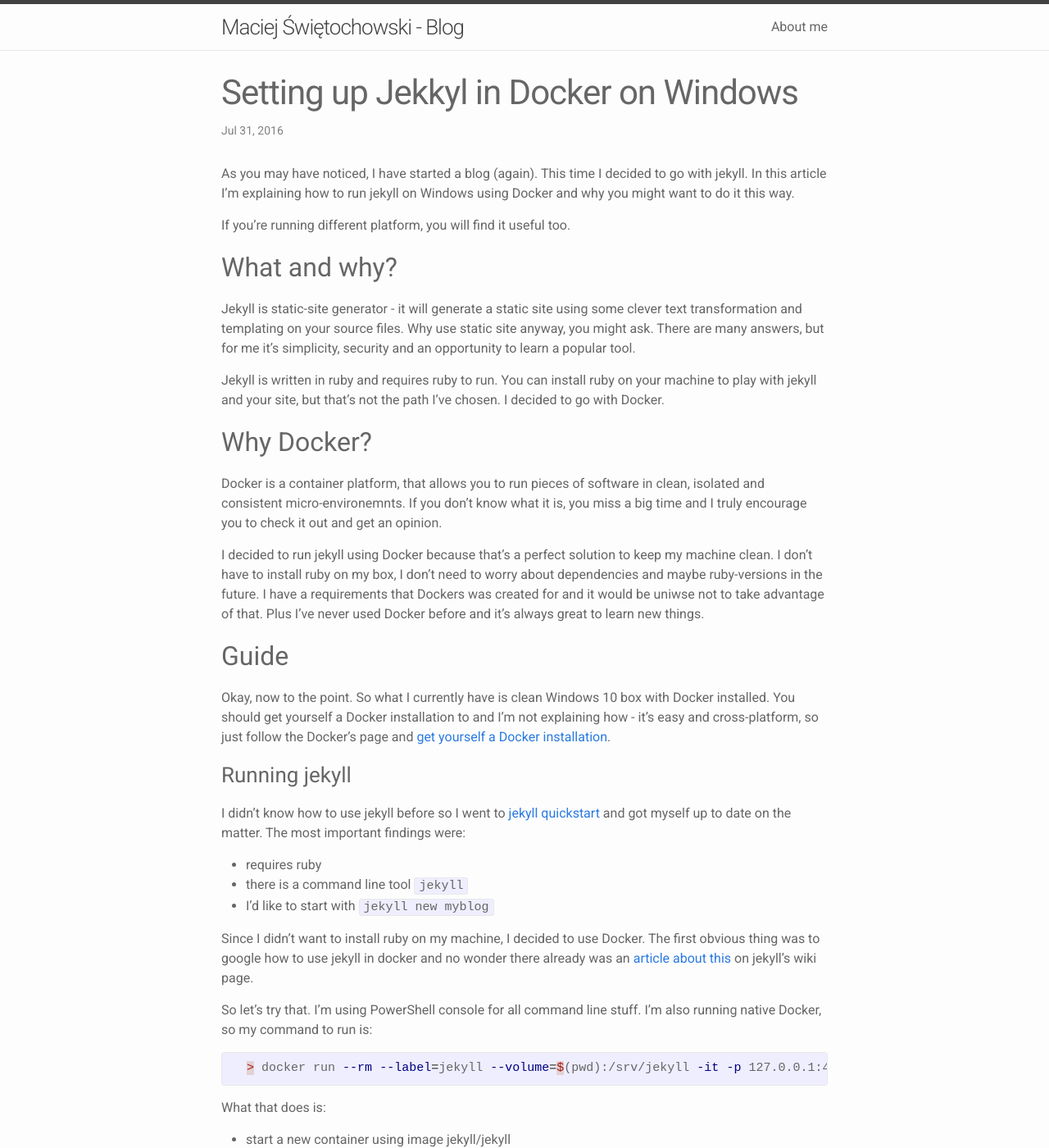
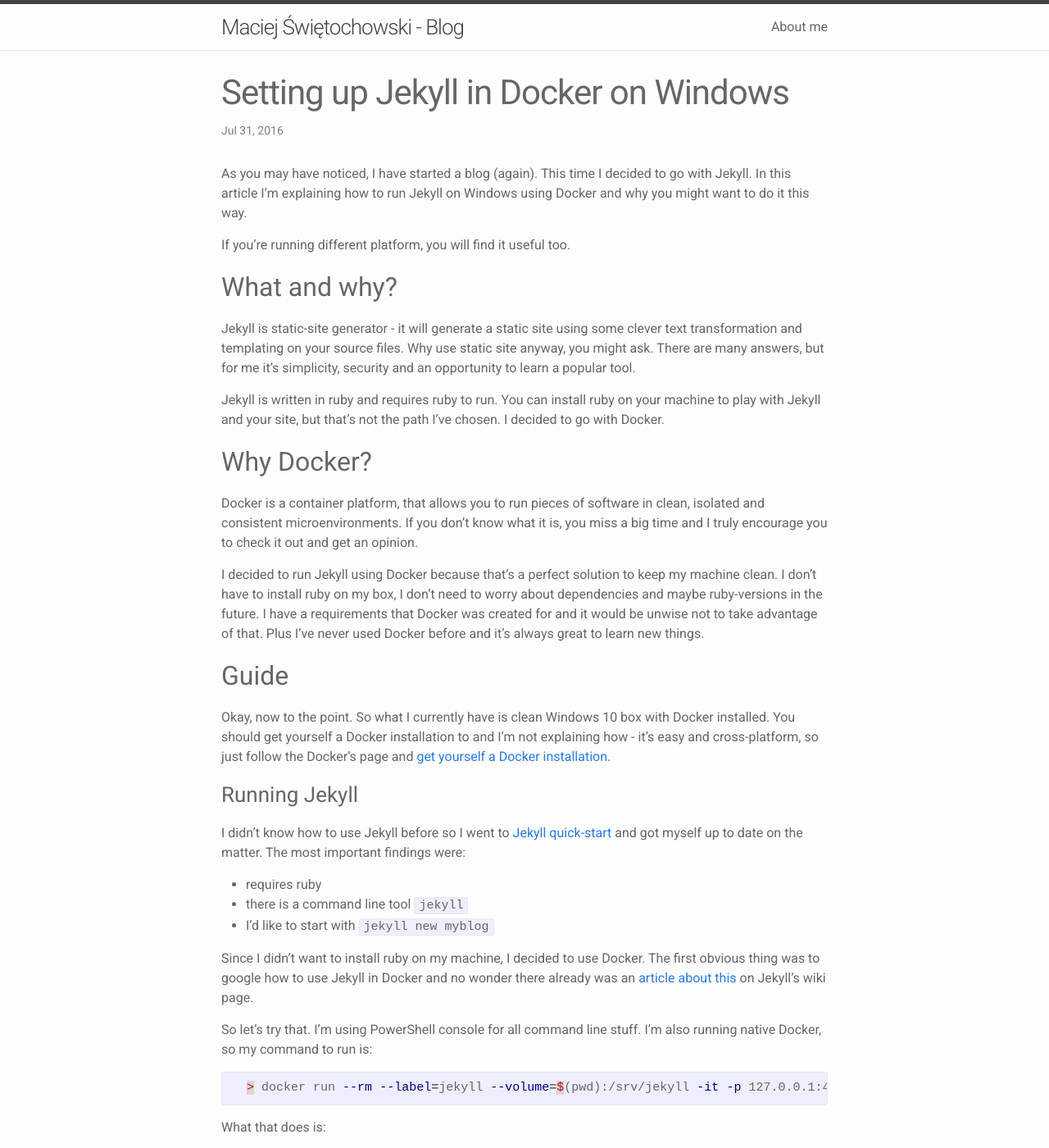
Before and after one commit to mswietochowski/mswietochowski.github.io, a Jekyll site: the page built from _posts/2016-07-31-Setting-up-jekyll-locally-with-docker.md, in a window 1280 px wide and 1400 px high. Shown: the whole window at 82% size. Built offline with Jekyll 4.4.1, drawn with Linux system fonts in a browser that asks for light colours; comment, search, counter and statistics services are not loaded; some of the changed text lies outside the part shown.

Commit message:
Spell checked first post

```diff
--- a/_posts/2016-07-31-Setting-up-jekyll-locally-with-docker.md
+++ b/_posts/2016-07-31-Setting-up-jekyll-locally-with-docker.md
@@ -1,11 +1,11 @@
 ---
-title: Setting up Jekkyl in Docker on Windows
+title: Setting up Jekyll in Docker on Windows
 layout: post
 comments: true
 ---
 
 As you may have noticed, I have started a blog (again). This time I decided to go
-with jekyll. In this article I'm explaining how to run jekyll on Windows using Docker
+with Jekyll. In this article I'm explaining how to run Jekyll on Windows using Docker
 and why you might want to do it this way.
 
 If you're running different platform, you will find it useful too.
@@ -20,19 +20,19 @@
 an opportunity to learn a popular tool.
 
 Jekyll is written in ruby and requires ruby to run. You can install ruby
-on your machine to play with jekyll and your site, but that's not the path I've chosen.
+on your machine to play with Jekyll and your site, but that's not the path I've chosen.
 I decided to go with Docker.
 
 ## Why Docker?
 
 Docker is a container platform, that allows you to run pieces of software in clean,
-isolated and consistent micro-environemnts. If you don't know what it is, you miss
+isolated and consistent microenvironments. If you don't know what it is, you miss
 a big time and I truly encourage you to check it out and get an opinion.
 
-I decided to run jekyll using Docker because that's a perfect solution to keep
+I decided to run Jekyll using Docker because that's a perfect solution to keep
 my machine clean. I don't have to install ruby on my box, I don't need to
 worry about dependencies and maybe ruby-versions in the future. I have a requirements
-that Dockers was created for and it would be uniwse not to take advantage of that.
+that Docker was created for and it would be unwise not to take advantage of that.
 Plus I've never used Docker before and it's always great to learn new things.
 
 ## Guide
@@ -42,10 +42,10 @@
 explaining how - it's easy and cross-platform, so just follow the Docker's page
 and [get yourself a Docker installation](http://www.docker.com/products/overview).
 
-### Running jekyll
+### Running Jekyll
 
-I didn't know how to use jekyll before so I went to
-[jekyll quickstart](https://jekyllrb.com/docs/quickstart/) and got myself
+I didn't know how to use Jekyll before so I went to
+[Jekyll quick-start](https://jekyllrb.com/docs/quickstart/) and got myself
 up to date on the matter. The most important findings were:
 
 * requires ruby
@@ -53,10 +53,10 @@
 * I'd like to start with `jekyll new myblog`
 
 Since I didn't want to install ruby on my machine, I decided to use Docker.
-The first obvious thing was to google how to use jekyll in docker and
+The first obvious thing was to google how to use Jekyll in Docker and
 no wonder there already was an
 [article about this](https://github.com/jekyll/docker/wiki/Usage:-Running)
-on jekyll's wiki page.
+on Jekyll's wiki page.
 
 So let's try that. I'm using PowerShell console for all command line stuff.
 I'm also running native Docker, so my command to run is:
@@ -111,7 +111,7 @@
 ### Making that easy
 
 That's lengthy and I'm lazy, so I naturally want to shorten this. Little bit of
-googling more and I know I need to create a powershell function for this. To make
+googling more and I know I need to create a PowerShell function for this. To make
 it available for me always I add it to my PowerShell_profile.ps1, which get's loaded
 every time I open console (make sure that your execution policy allows for that).
 The file is located here:
@@ -126,9 +126,9 @@
 
 {% endhighlight %}
 
-This will create powershell function `jekyll` that will run the jekyll inside
+This will create PowerShell function `jekyll` that will run the Jekyll inside
 the container with any arguments you provide to the function. Basically it's
-like I had that jekyll locally. Magic!
+like I had that Jekyll locally. Magic!
 
     > jekyll new myblog
     New jekyll site installed in /srv/jekyll/myblog.
@@ -161,7 +161,7 @@
 if you know it.
 
 As for the first issue it is document on
-[Running jekyll in docker](https://github.com/jekyll/docker/wiki/Usage:-Running)
+[Running Jekyll in Docker](https://github.com/jekyll/docker/wiki/Usage:-Running)
 wiki page. Files are on Windows, container runs in Linux VM and can't
 be notified of NTFS files changes properly, so you have to resort to
 polling for changes. Jekyll support's that and the easiest way for me
```
Also changed, not shown: other parts of _posts/2016-07-31-Setting-up-jekyll-locally-with-docker.md (+2 -2 lines).
